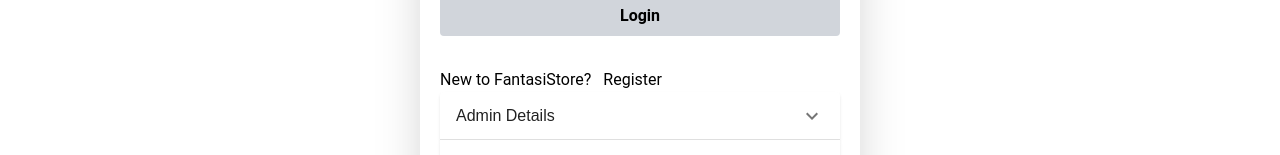
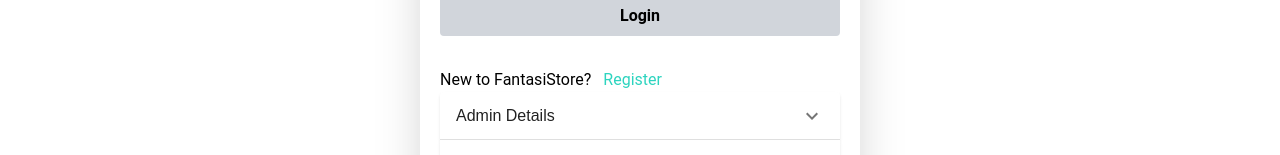
Before and after one commit to devvsakib/repliqtask, a Next.js app in the folder frontend/: page /login in a window 1280 px wide. Shown: the part 352-507 px from the top of the page. Built offline with nearby package versions, Linux system fonts and the light colour scheme.

Commit message:
link color  changed for login register

```diff
--- a/frontend/components/Auth/LoginForm.jsx
+++ b/frontend/components/Auth/LoginForm.jsx
@@ -114,7 +114,7 @@
           <div className="flex items-center gap-3">
             <p>New to FantasiStore?</p>
             <Link href={'/register'}>
-              <button type="button" className="btn btn-outline-primary">
+              <button type="button" className="btn btn-outline-primary text-teal-400">
                 Register
               </button>
             </Link>
--- a/frontend/components/Auth/RegisterForm.jsx
+++ b/frontend/components/Auth/RegisterForm.jsx
@@ -130,7 +130,7 @@
                     <div className="flex items-center gap-3">
                         <p>Already have an account?</p>
                         <Link href={'/login'}>
-                            <button type="button" className="btn btn-outline-primary">
+                            <button type="button" className="btn btn-outline-primary text-teal-400">
                                 Login
                             </button>
                         </Link>
```
